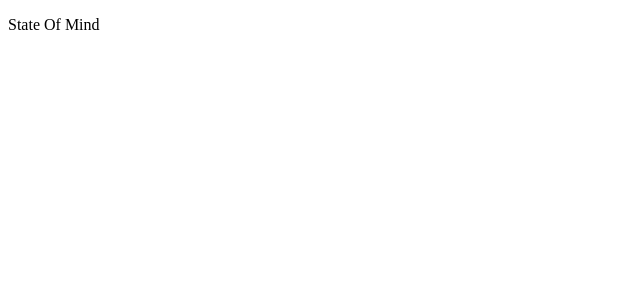
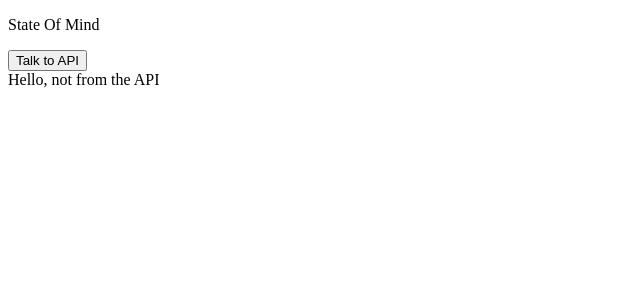
Before and after one commit to cjmontgom/state-of-mind, a React (Create React App) app in the folder client/: page / in a window 1280 px wide. Shown: the top 300 px of the page, without its empty margins (0-640 px from the left). Built offline with nearby package versions, Linux system fonts and the light colour scheme.

Commit message:
Front end hooked up with back end

```diff
--- a/client/package.json
+++ b/client/package.json
@@ -21,6 +21,7 @@
     "test": "react-scripts test",
     "eject": "react-scripts eject"
   },
+  "proxy": "http://localhost:8000",
   "eslintConfig": {
     "extends": "react-app"
   },
@@ -35,5 +36,8 @@
       "last 1 firefox version",
       "last 1 safari version"
     ]
+  },
+  "devDependencies": {
+    "prettier": "^2.0.5"
   }
 }
--- a/client/src/App.tsx
+++ b/client/src/App.tsx
@@ -1,12 +1,32 @@
-import React from 'react';
+import React, {useState} from 'react';
 
 function App() {
+
+    const [result, setResult] = useState({
+        response: 'Hello, not from the API',
+    });
+
+    const talkToApi = async() => {
+        try {
+            const res = await fetch('/api', {
+                method: 'GET'
+            }).then(res => res.json());
+            setResult({
+                response: res.message
+            })
+        } catch (err) {
+            alert(err);
+        }
+    };
+
     return (
          <div className="App">
             <header className="App-header">
                 <p>
                     State Of Mind
                 </p>
+                <button onClick={talkToApi}>Talk to API</button>
+                <div>{result.response}</div>
             </header>
          </div>
     );
--- a/client/tsconfig.json
+++ b/client/tsconfig.json
@@ -17,7 +17,8 @@
     "resolveJsonModule": true,
     "isolatedModules": true,
     "noEmit": true,
-    "jsx": "react"
+    "jsx": "react",
+    "noImplicitAny": false
   },
   "include": [
     "src"
```
Also changed, not shown: 1 other file (tests, documents, lock files or other folders). Lines whose indentation alone changed are shown as unchanged.
